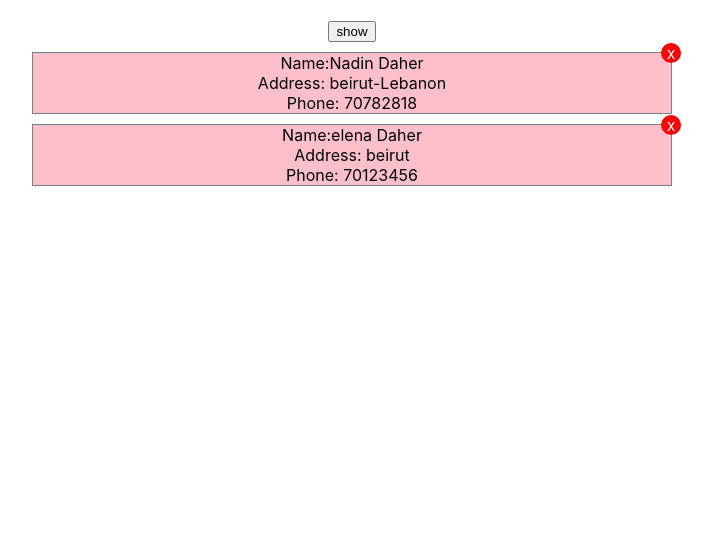
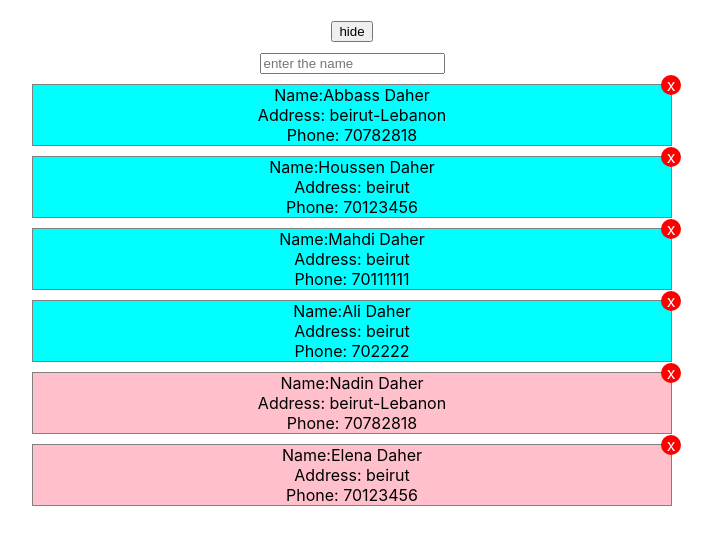
Before and after one commit to abbassdaher/react-project, a React (Create React App) app: page / in a window 1280 px wide. Shown: the top 544 px of the page, without its empty margins (288-1000 px from the left). Built offline with nearby package versions, Linux system fonts and the light colour scheme.

Commit message:
The function  returns a filtered array of objects from the  array based on the  value

```diff
--- a/src/components/App/App.js
+++ b/src/components/App/App.js
@@ -1,15 +1,18 @@
-import React, { useState } from "react";
+import React, { useState, useRef } from "react";
 import "./App.css";
 import { Cards } from "../cards/Cards";
+import Filter from "../filter/Filter";
 
 function App() {
-  const [toggleCard,setTogleCard] = useState(false)
+  const inputElement = useRef(null);
+  const [toggleCard, setTogleCard] = useState(true);
   const [state, setState] = useState([
-    { name: "Abbass Daher", address: "beirut-Lebanon", phone: "70782818" },
-    { name: "Houssen Daher", address: "beirut", phone: "70123456" },
-    { name: "Mahdi Daher", address: "beirut", phone: "70111111" },
-    { name: "Ali Daher", address: "beirut", phone: "702222" },
+    { name: "abbass daher", address: "beirut-Lebanon", phone: "70782818" },
+    { name: "houssen daher", address: "beirut", phone: "70123456" },
+    { name: "mahdi daher", address: "beirut", phone: "70111111" },
+    { name: "ali daher", address: "beirut", phone: "702222" },
   ]);
+  const [filter, setFilter] = useState('')
   // const male = ;
   const female = [
     { name: "Nadin Daher", address: "beirut-Lebanon", phone: "70782818" },
@@ -29,8 +32,7 @@ function App() {
     // );
     // setState(listOfNames);
 
-
-     /* The code `setState((prevState) => {
+    /* The code `setState((prevState) => {
       return prevState.filter((elelment, idx) => idx !== indexOfDeletedItem);
     });` is using the `setState` function provided by the `useState` hook in React to update the
     state of the component. */
@@ -38,21 +40,44 @@ function App() {
       return prevState.filter((elelment, idx) => idx !== indexOfDeletedItem);
     });
   };
-  const toggleHandler = ()=>{
-    setTogleCard((prevState)=>{
-    return !prevState;
-  })
+  /**
+   * The toggleHandler function toggles the value of the togleCard state variable.
+   */
+  const toggleHandler = () => {
+    setTogleCard((prevState) => {
+      return !prevState;
+    });
+  };
+  const changeHandler = () => {
+    inputElement.current.focus();
+    console.log(inputElement.current.value);
+  };
 
+  const filterName = (name) => {
+  setFilter(name)
 
-
+    // console.log(state.filter(() => state.name == name));
+    // console.log(state.filter(()=>state.indexOf(name)));
+    // console.log(state.filter(()=>state.indexOf(name)))
+    // state.map((e)=>{
+    //   if(e.indexOf(name))
+  };
+  const namesHandler = () => {
+    if(filter.length!=0){
+    return state.filter((e)=>e.name.includes(filter) );
   }
+   return state
+  };
 
   return (
     <div className="container">
-    <button className="toggleCardsBTN" onClick={toggleHandler}>{toggleCard ? "hide" : "show"}</button>
-    <div className={toggleCard ? "show" : "hide"}>
-    <Cards list={state} color="aqua" deleteHandeler={deleteHandeler}  />
-    </div>
+      <button className="toggleCardsBTN" onClick={toggleHandler}>
+        {toggleCard ? "hide" : "show"}
+      </button>
+      <div className={toggleCard ? "show" : "hide"}>
+        <Filter filterName={filterName} />
+        <Cards list={namesHandler()} color="aqua" deleteHandeler={deleteHandeler} />
+      </div>
 
       <Cards list={female} color="pink" />
     </div>
--- a/src/components/cards/Cards.css
+++ b/src/components/cards/Cards.css
@@ -20,3 +20,6 @@
 .card{
     position: relative;
 }
+.name{
+    text-transform: capitalize;
+}
--- a/src/components/cards/Cards.js
+++ b/src/components/cards/Cards.js
@@ -3,7 +3,7 @@ import "./Cards.css"
 export const Cards = ({ list, color, deleteHandeler}) => {
   const cards = list.map(({ name, address, phone }, index) => (
     <div className="card" key={index} style = {{ backgroundColor: color }} >
-      <div>Name:{name}</div>
+      <div className="name">Name:{name}</div>
       <div>Address: {address}</div>
       <div>Phone: {phone} </div>
       <div className="deleteBTN" onClick={(event)=>deleteHandeler(event,index)}>x</div>
--- /dev/null
+++ b/src/components/filter/Filter.css
@@ -0,0 +1,3 @@
+.mb{
+    margin-bottom: 10px;
+}
--- /dev/null
+++ b/src/components/filter/Filter.js
@@ -0,0 +1,25 @@
+import React, { useState } from "react";
+import "./Filter.css";
+
+const Filter = ({filterName}) => {
+  const [itemsFiltered, setItemsFiltered] = useState("");
+
+  const filterHandler = (e) => {
+    setItemsFiltered(e.target.value)
+    // console.log(itemsFiltered);
+    filterName(e.target.value)
+  };
+
+  return (
+    <div className="mb">
+      <input
+        type="text"
+        placeholder="enter the name"
+        value={itemsFiltered}
+        onChange={filterHandler}
+      />
+    </div>
+  );
+};
+
+export default Filter;
```
